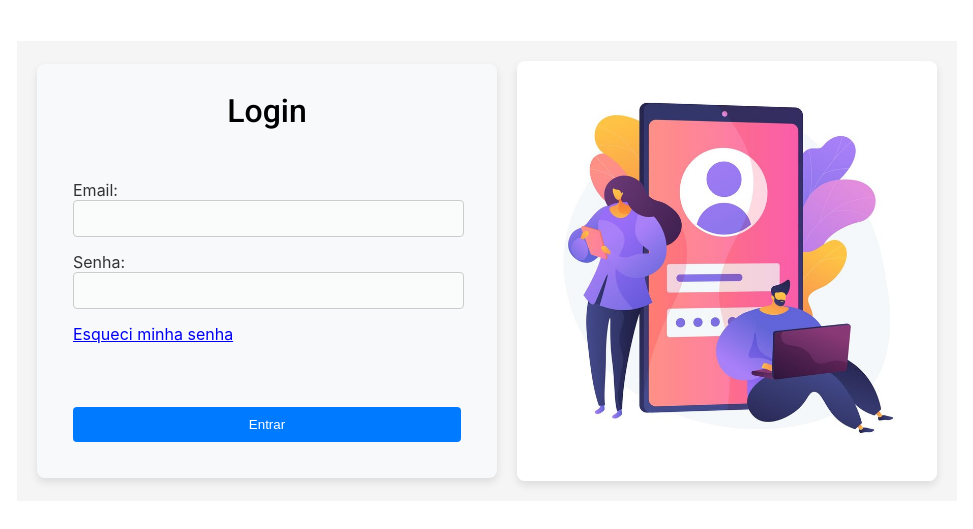
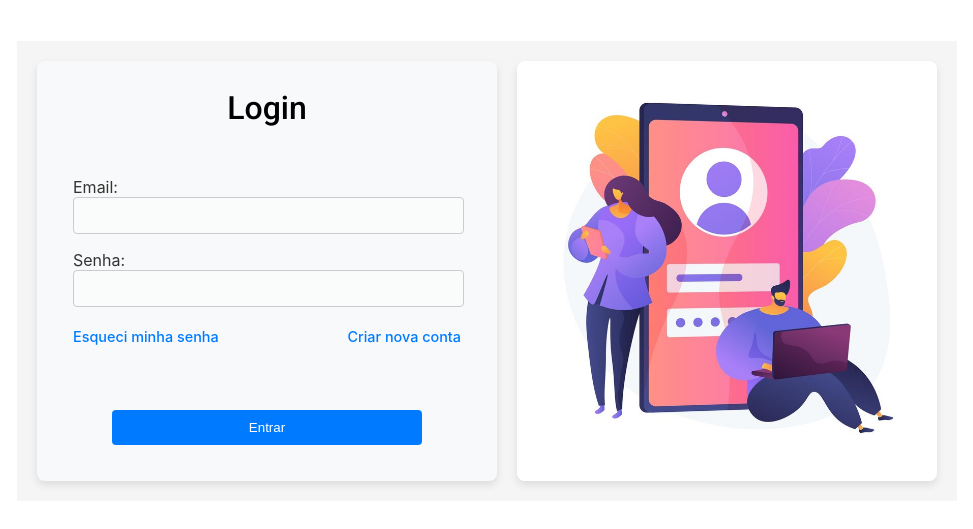
Before and after one commit to esparen/ts-angular-labPCP, an Angular app: page /login in a window 1280 px wide. Shown: the part 129-658 px from the top of the page, without its empty margins (153-1126 px from the left). Built offline with nearby package versions, Linux system fonts and the light colour scheme.

Commit message:
chore(login): Updates login component with sign up link and dialog

```diff
--- a/src/app/features/login/login.component.html
+++ b/src/app/features/login/login.component.html
@@ -10,10 +10,17 @@
           <label for="password">Senha:</label>
           <input type="password" id="password" [(ngModel)]="password" name="password">
         </div>
-        <div id="forgot_password_div">
-          <a href="javascript:void(0);" (click)="forgotPassword()">
-            <span class="link">Esqueci minha senha</span>
-          </a>
+        <div id="login_form_footer">
+          <div id="forgot_password_div">
+            <a href="javascript:void(0);" (click)="forgotPassword()">
+              <span class="link">Esqueci minha senha</span>
+            </a>
+          </div>
+          <div id="forgot_password_div">
+            <a href="javascript:void(0);" (click)="signUp()">
+              <span class="link">Criar nova conta</span>
+            </a>
+          </div>
         </div>
         <button type="submit" (click)="login()">Entrar</button>
 
--- a/src/app/features/login/login.component.scss
+++ b/src/app/features/login/login.component.scss
@@ -36,7 +36,7 @@
     padding: 1rem;
 
     div {
-      margin-bottom: 15px;
+      margin-bottom: 1rem;
     }
 
     label {
@@ -58,12 +58,12 @@
 
     button {
       padding: 10px;
-      margin-top: 3rem;
+      margin-top: 2rem;
       background-color: #007BFF;
       color: white;
       border: none;
       border-radius: 4px;
-      width: 100%;
+      width: 80%;
       align-self: center;
       cursor: pointer;
 
@@ -71,7 +71,28 @@
         background-color: #0056b3;
       }
     }
+
+
   }
+}
+
+#login_form_footer {
+  display: flex;
+  justify-content: space-between;
+  align-items: center;
+  margin-top: 0.2rem;
+
+  a {
+    color: #007BFF;
+    text-decoration: none;
+    font-size: 0.9rem;
+    font-weight: 500;
+
+    &:hover {
+      text-decoration: underline;
+    }
+  }
+
 }
 
 .image-container {
--- a/src/app/features/login/login.component.ts
+++ b/src/app/features/login/login.component.ts
@@ -20,7 +20,6 @@ export interface LoginData {
   templateUrl: './login.component.html',
   styleUrl: './login.component.scss',
 })
-
 export class LoginComponent {
   username: string = '';
   password: string = '';
@@ -45,4 +44,16 @@ export class LoginComponent {
     });
   }
 
+  signUp() {
+    const dialogRef = this.dialog.open<IDialogData>(DialogComponent, {
+      minWidth: '300px',
+      data: {
+        message: 'Funcionalidade não implementada',
+        actions: [{ label: 'OK', action: 'close', visible: true }],
+      },
+    });
+    dialogRef.closed.subscribe((result) => {
+      console.log('Sign up dialog was closed');
+    });
+  }
 }
```
